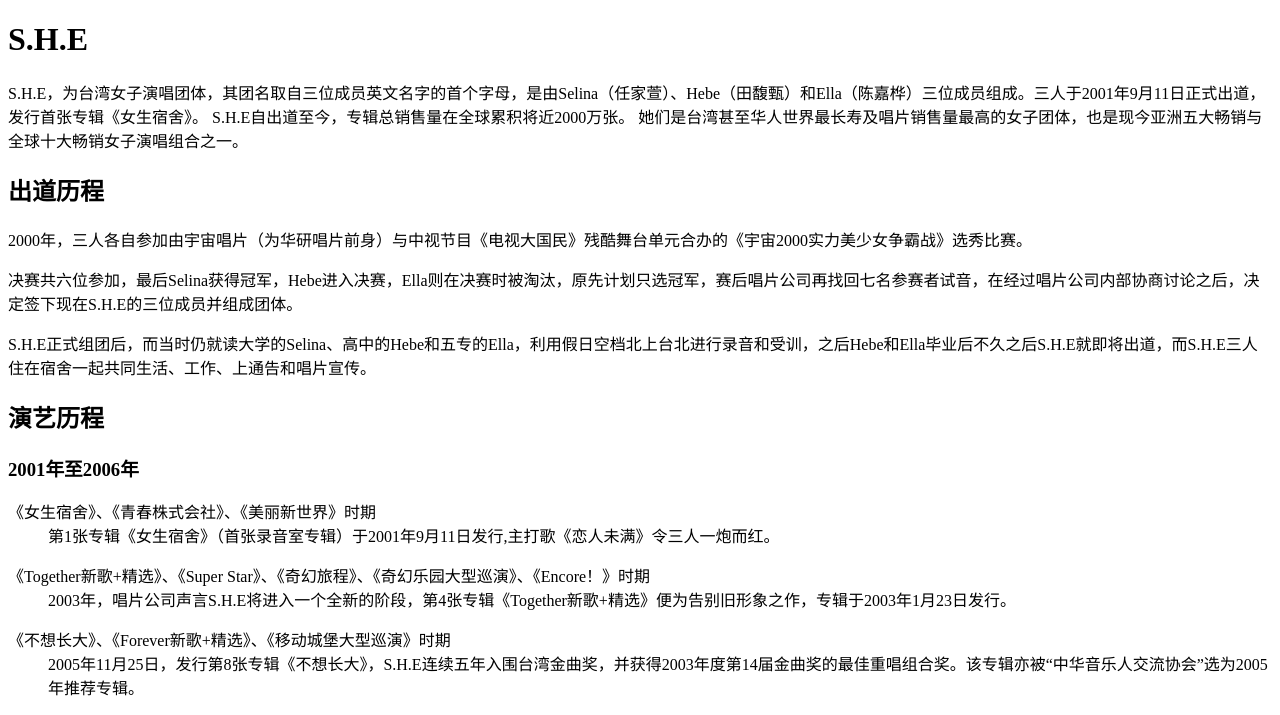
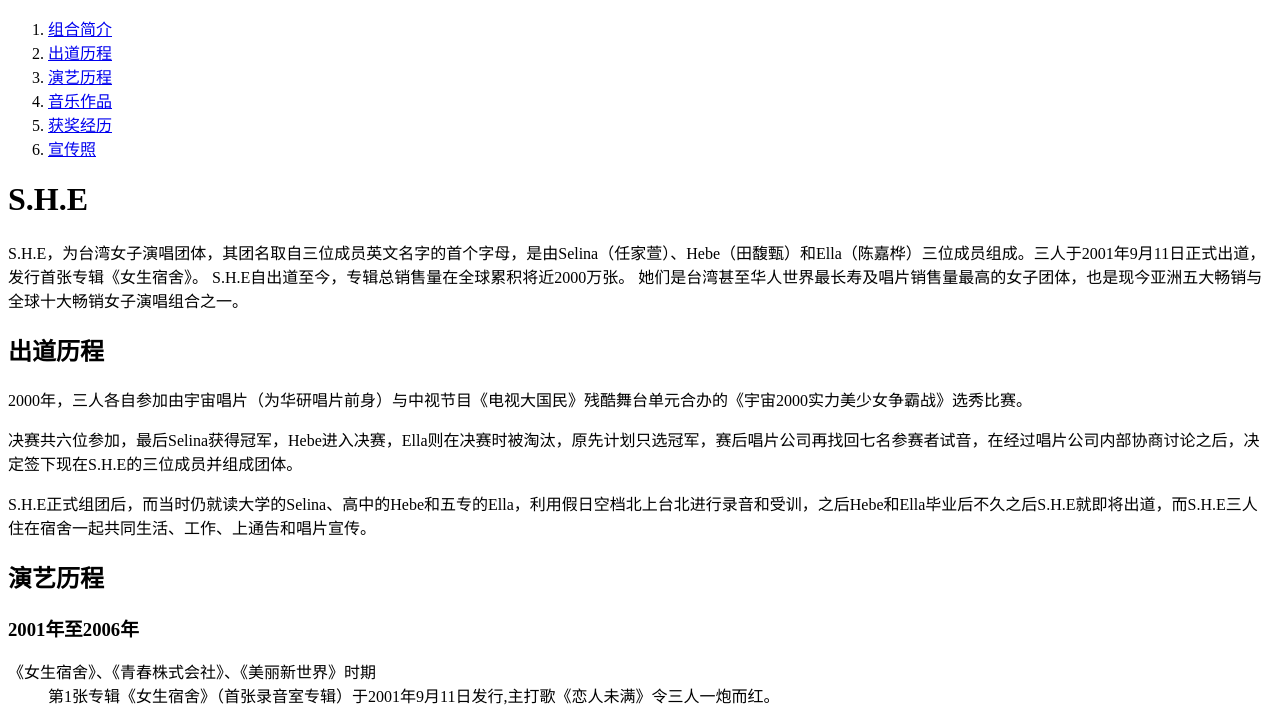
Before and after one commit to TerreMou/html-S.H.E, a plain HTML site: page index.html in a window 1280 px wide. Shown: the top 715 px of the page. Drawn offline with Linux system fonts and the light colour scheme.

Commit message:
增加目录

```diff
--- a/index.html
+++ b/index.html
@@ -12,13 +12,23 @@
     </style>
   </head>
   <body>
-    <h1>S.H.E</h1>
+    <nav>
+      <ol>
+        <li><a href="#SHE">组合简介</a></li>
+        <li><a href="#career">出道历程</a></li>
+        <li><a href="#sing">演艺历程</a></li>
+        <li><a href="#albums">音乐作品</a></li>
+        <li><a href="#awards">获奖经历</a></li>
+        <li><a href="#pictures">宣传照</a></li>
+      </ol>
+    </nav>
+    <h1 id="SHE">S.H.E</h1>
     <p>
       S.H.E，为台湾女子演唱团体，其团名取自三位成员英文名字的首个字母，是由Selina（任家萱）、Hebe（田馥甄）和Ella（陈嘉桦）三位成员组成。三人于2001年9月11日正式出道，发行首张专辑《女生宿舍》。
       S.H.E自出道至今，专辑总销售量在全球累积将近2000万张。
       她们是台湾甚至华人世界最长寿及唱片销售量最高的女子团体，也是现今亚洲五大畅销与全球十大畅销女子演唱组合之一。
     </p>
-    <h2>出道历程</h2>
+    <h2 id="career">出道历程</h2>
     <p>
       2000年，三人各自参加由宇宙唱片（为华研唱片前身）与中视节目《电视大国民》残酷舞台单元合办的《宇宙2000实力美少女争霸战》选秀比赛。
     </p>
@@ -28,7 +38,7 @@
     <p>
       S.H.E正式组团后，而当时仍就读大学的Selina、高中的Hebe和五专的Ella，利用假日空档北上台北进行录音和受训，之后Hebe和Ella毕业后不久之后S.H.E就即将出道，而S.H.E三人住在宿舍一起共同生活、工作、上通告和唱片宣传。
     </p>
-    <h2>演艺历程</h2>
+    <h2 id="sing">演艺历程</h2>
     <h3>2001年至2006年</h3>
     <dl>
       <dt>《女生宿舍》、《青春株式会社》、《美丽新世界》时期</dt>
@@ -90,7 +100,7 @@
         2018年9月30日，华研音乐宣布与S.H.E三人合约正式到期。三人各自成立新公司。Selina成立了“任真美好有限公司”、Hebe成立“乐来乐好有限公司”、Ella成立“劲桦娱乐有限公司”。
       </dd>
     </dl>
-    <h2>音乐作品</h2>
+    <h2 id="albums">音乐作品</h2>
     <ol>
       <li>《女生宿舍》（2001年）</li>
       <li>《青春株式会社》（2002年）</li>
@@ -104,7 +114,7 @@
       <li>《SHERO》（2010年）</li>
       <li>《花又开好了》（2012年）</li>
     </ol>
-    <h2>获奖经历</h2>
+    <h2 id="awards">获奖经历</h2>
     <ul>
       <li>S.H.E迄今共入围过6次台湾金曲奖，并获得1座最佳重唱组合奖</li>
       <li>获得8次IFPI香港唱片销量大奖</li>
@@ -174,7 +184,7 @@
         </tr>
       </tbody>
     </table>
-    <h2>宣传照</h2>
+    <h2 id="pictures">宣传照</h2>
     <div><img width="300" src="image/1.jpg" alt="图一" /></div>
     <div><img width="300" src="image/2.jpg" alt="图二" /></div>
     <div><img width="300" src="image/3.jpg" alt="图三" /></div>
```
